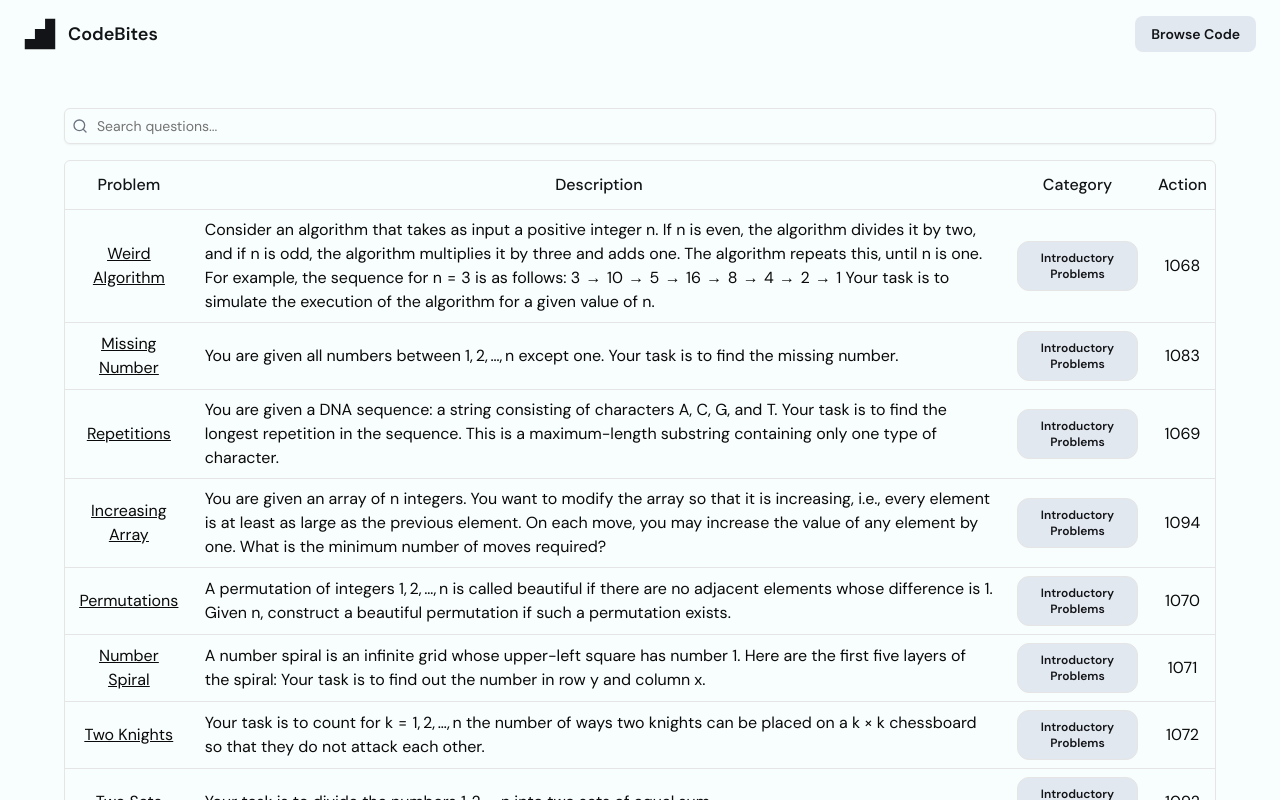
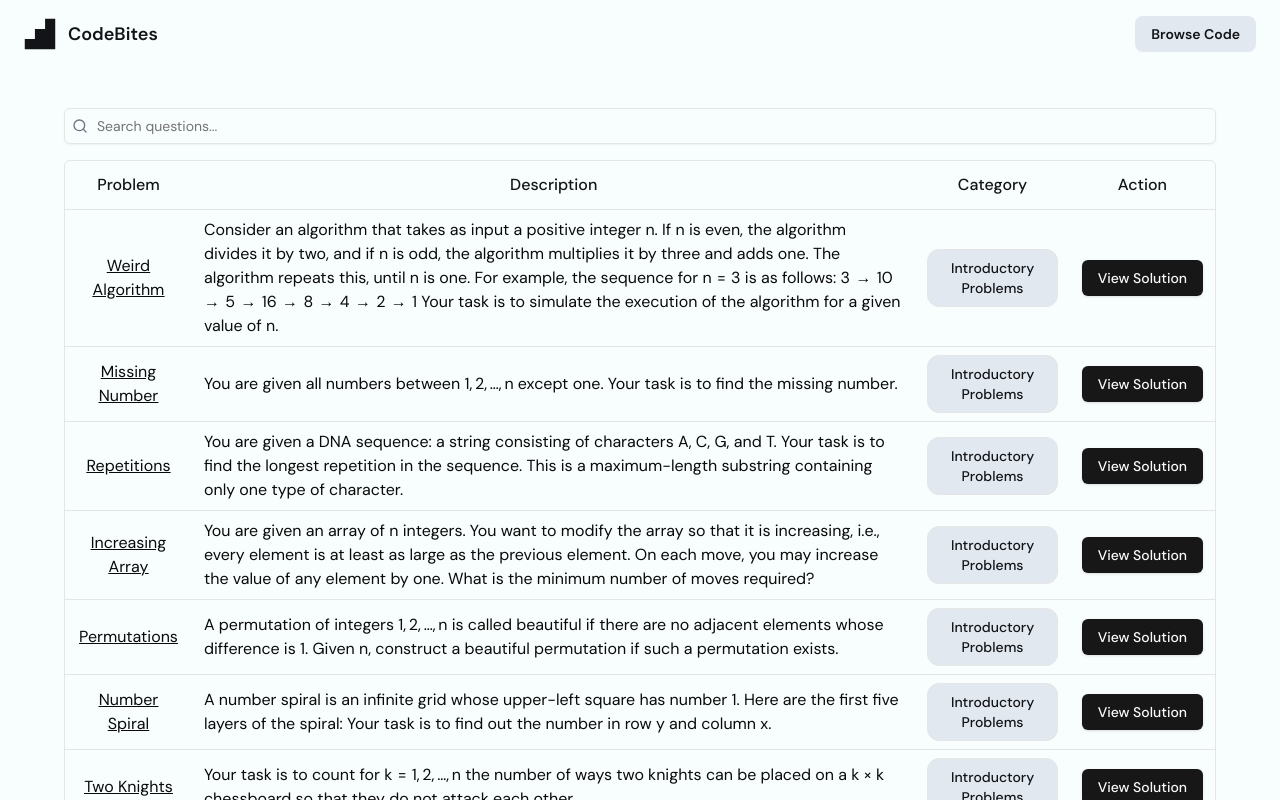
Before and after one commit to 0xkafkaa/codeCSES, a Next.js app: page /dashboard in a window 1280 px wide. Shown: the top 800 px of the page. Built offline with nearby package versions, Linux system fonts and the light colour scheme.

Commit message:
add responsiveness correction

```diff
--- a/components/tableData/Questiontable.tsx
+++ b/components/tableData/Questiontable.tsx
@@ -15,9 +15,23 @@ import { csesData } from "@/data/data";
 // }
 
 export default async function QuestionTable() {
+  const tagNames = [
+    "Introductory Problems",
+    "Sorting and Searching",
+    "Dynamic Programming",
+    "Graph Algorithms",
+    "Range Queries",
+    "Tree Algorithms",
+    "Mathematics",
+    "String Algorithms",
+    "Geometry",
+    "Advanced Techniques",
+    "Additional Problems",
+  ];
+
   return (
     <div>
-      <DataTable columns={columns} data={csesData} />
+      <DataTable columns={columns} data={csesData} tags={tagNames} />
     </div>
   );
 }
--- a/components/tableData/columns.tsx
+++ b/components/tableData/columns.tsx
@@ -2,6 +2,7 @@
 
 import { ColumnDef } from "@tanstack/react-table";
 import { Badge } from "@/components/ui/badge";
+import { Button } from "../ui/button";
 // import { ExternalLink } from "lucide-react";
 export type Question = {
   id: number;
@@ -14,7 +15,7 @@ export const columns: ColumnDef<Question>[] = [
   {
     accessorKey: "name",
     header: "Problem",
-    size: 25,
+    size: 20,
     cell: ({ row }) => {
       const link = `https://cses.fi/problemset/task/${row.getValue("id")}`;
 
@@ -27,7 +28,6 @@ export const columns: ColumnDef<Question>[] = [
             className="text-center"
           >
             {row.getValue("name")}
-            {/* <ExternalLink width={16} height={16} /> */}
           </a>
         </div>
       );
@@ -36,32 +36,31 @@ export const columns: ColumnDef<Question>[] = [
   {
     accessorKey: "question",
     header: "Description",
-    size: 50,
+    size: 40,
   },
   {
     accessorKey: "tags",
     header: "Category",
-    size: 25,
-    cell: ({ row }) => {
-      // return <div className="text-center">{row.getValue("tags")}</div>;
-      return (
+    size: 20,
+    cell: ({ row }) => (
       <div className="text-center">
         <Badge
-            variant={"outline"}
-            className="bg-slate-200 text-customBlack ont-normal shadow-none rounded-xl px-4 py-2"
+          variant="outline"
+          className="bg-slate-200 text-customBlack font-medium text-sm shadow-none rounded-xl px-4 py-2"
         >
           {row.getValue("tags")}
         </Badge>
       </div>
-      );
-    },
+    ),
   },
   {
     accessorKey: "id",
     header: "Action",
-    size: 25,
-    cell: ({ row }) => {
-      return <div className="text-center">{row.getValue("id")}</div>;
-    },
+    size: 20,
+    cell: ({}) => (
+      <div className="text-center">
+        <Button>View Solution</Button>
+      </div>
+    ),
   },
 ];
```
Lines whose indentation alone changed are shown as unchanged.
